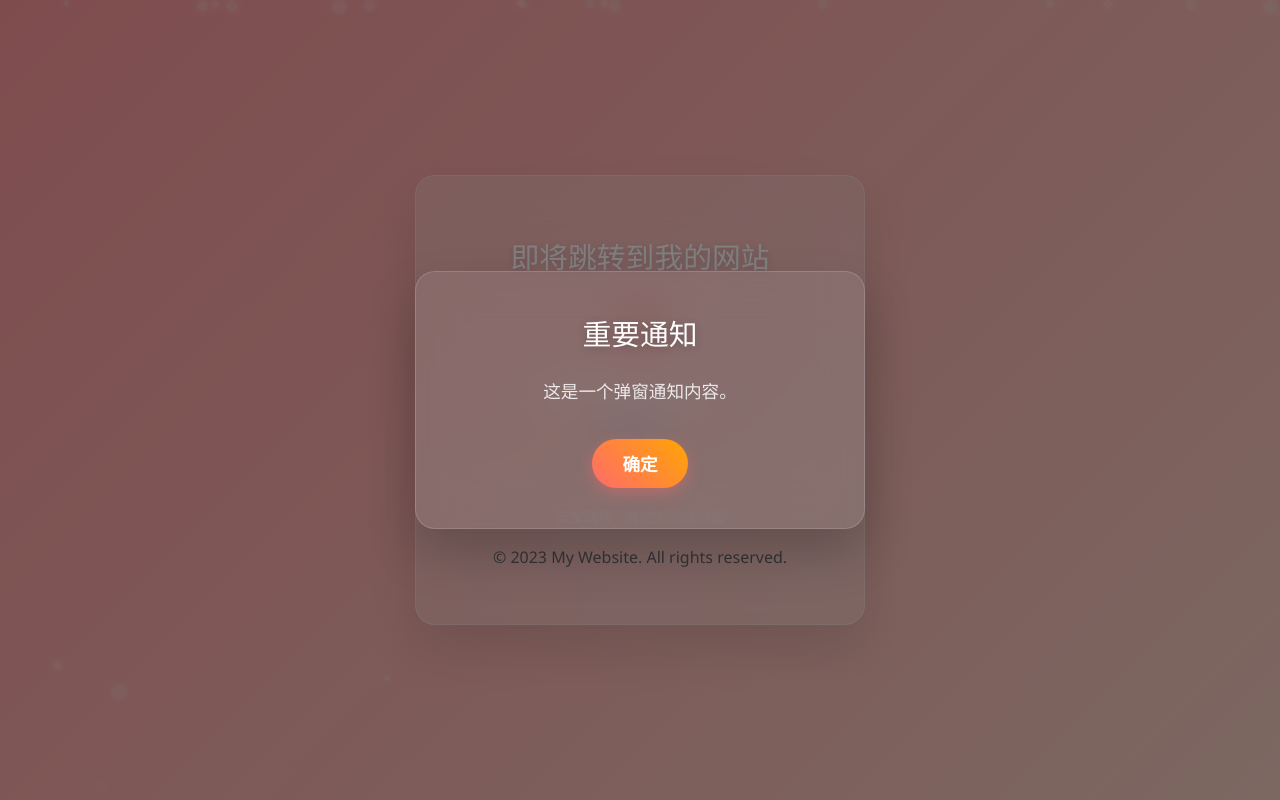
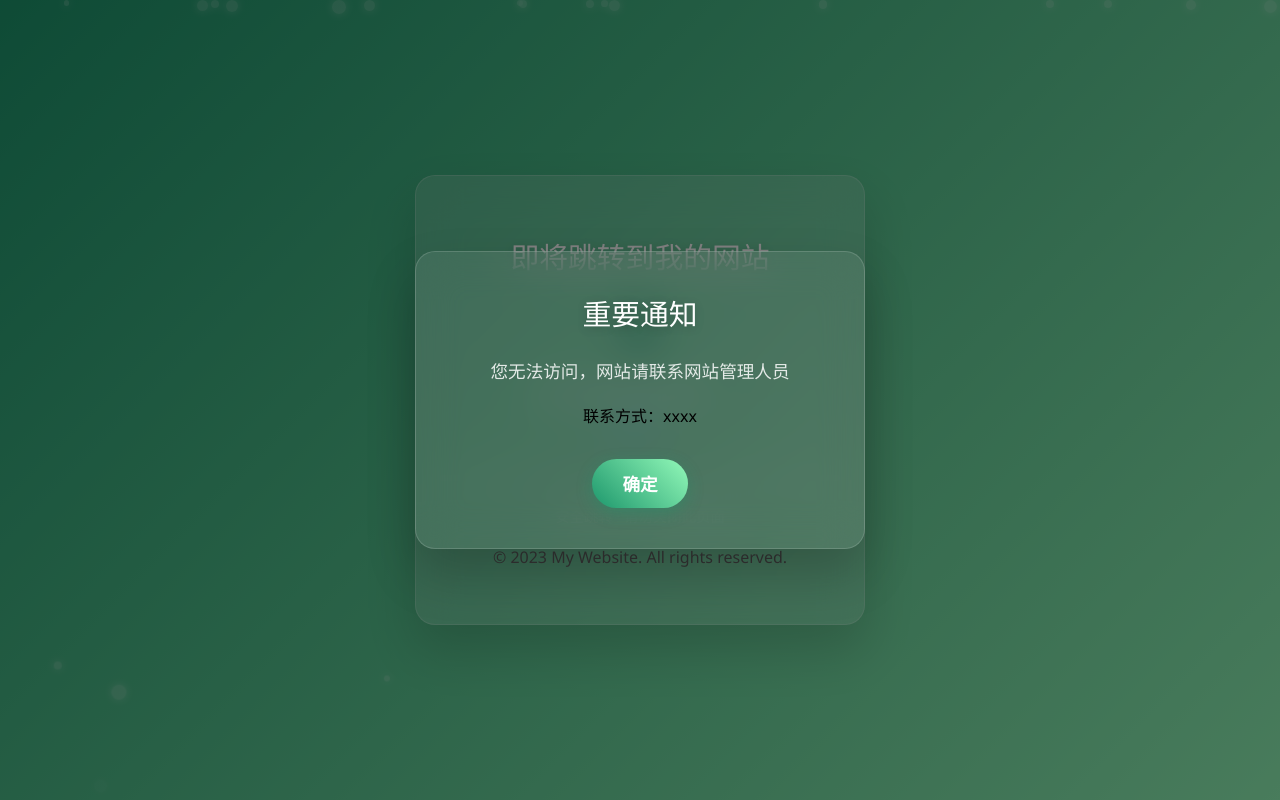
Before and after one commit to xiaobaissr/Jump-page, a plain HTML site: page index.html in a window 1280 px wide. Drawn offline with Linux system fonts and the light colour scheme.

Commit message:
添加演示

```diff
--- a/config.json
+++ b/config.json
@@ -6,11 +6,11 @@
     ],
     "countdownDuration": 5,
     "pageTitle": "跳转到我的网站",
-    "theme": "sakura",
+    "theme": "forest",
     "footerCode": "<p style='text-align: center; margin-top: 20px; color: #666;'>© 2023 My Website. All rights reserved.</p>",
     "popup": {
         "title": "重要通知",
-        "content": "这是一个弹窗通知内容。",
+        "content": "您无法访问，网站请联系网站管理人员<p>联系方式：xxxx",
         "buttonText": "确定",
         "buttonLink": "#"
     }
--- a/src/css/themes.css
+++ b/src/css/themes.css
@@ -30,6 +30,11 @@ body.deepsea-theme {
     background: linear-gradient(145deg, #1a2980, #26d0ce);
 }
 
+.deepsea-theme .popup-btn {
+    background: linear-gradient(45deg, #1a2980, #26d0ce);
+    box-shadow: 0 5px 15px rgba(26, 41, 128, 0.4);
+}
+
 /* 日落橙主题 */
 body.sunset-theme {
     background: linear-gradient(135deg, #ff9a9e 0%, #fecfef 100%) !important;
@@ -57,6 +62,11 @@ body.sunset-theme {
 
 .sunset-theme .guide-box {
     background: linear-gradient(145deg, #ff9a9e, #fecfef);
+}
+
+.sunset-theme .popup-btn {
+    background: linear-gradient(45deg, #ff9a9e, #ff6b6b);
+    box-shadow: 0 5px 15px rgba(255, 107, 107, 0.4);
 }
 
 /* 森林绿主题 */
@@ -88,6 +98,11 @@ body.forest-theme {
     background: linear-gradient(145deg, #1d976c, #93f9b9);
 }
 
+.forest-theme .popup-btn {
+    background: linear-gradient(45deg, #1d976c, #93f9b9);
+    box-shadow: 0 5px 15px rgba(29, 151, 108, 0.4);
+}
+
 /* 紫罗兰主题 */
 body.violet-theme {
     background: linear-gradient(135deg, #667eea 0%, #764ba2 100%) !important;
@@ -115,6 +130,11 @@ body.violet-theme {
 
 .violet-theme .guide-box {
     background: linear-gradient(145deg, #667eea, #764ba2);
+}
+
+.violet-theme .popup-btn {
+    background: linear-gradient(45deg, #667eea, #b860f7);
+    box-shadow: 0 5px 15px rgba(102, 126, 234, 0.4);
 }
 
 /* 樱花粉主题 */
@@ -145,3 +165,8 @@ body.sakura-theme {
 .sakura-theme .guide-box {
     background: linear-gradient(145deg, #ff9a9e, #fad0c4);
 }
+
+.sakura-theme .popup-btn {
+    background: linear-gradient(45deg, #ff9a9e, #fad0c4);
+    box-shadow: 0 5px 15px rgba(255, 154, 158, 0.4);
+}
--- a/src/js/countdown.js
+++ b/src/js/countdown.js
@@ -57,6 +57,10 @@ async function showPopup() {
     // 获取配置
     const config = await fetchConfig();
 
+    // 获取当前主题
+    const bodyClass = document.body.className;
+    const currentTheme = bodyClass.split(' ').find(cls => cls.endsWith('-theme')) || 'default-theme';
+
     // 创建弹窗元素
     const popupContainer = document.createElement('div');
     popupContainer.className = 'popup-overlay';
@@ -70,7 +74,7 @@ async function showPopup() {
                     <p class="popup-message">${config.popup?.content || '这是一个弹窗通知内容。'}</p>
                 </div>
                 <div class="popup-footer">
-                    <button class="popup-btn" id="popupButton">${config.popup?.buttonText || '确定'}</button>
+                    <button class="popup-btn ${currentTheme}" id="popupButton">${config.popup?.buttonText || '确定'}</button>
                 </div>
             </div>
         </div>
@@ -142,7 +146,6 @@ async function showPopup() {
         }
 
         .popup-btn {
-            background: linear-gradient(45deg, #ff6b6b, #ffa502);
             color: white;
             border: none;
             padding: 12px 30px;
@@ -150,12 +153,20 @@ async function showPopup() {
             border-radius: 50px;
             cursor: pointer;
             font-weight: 600;
-            box-shadow: 0 5px 15px rgba(255, 107, 107, 0.4);
             transition: all 0.3s ease;
         }
 
         .popup-btn:hover {
             transform: translateY(-3px);
+        }
+
+        /* 默认按钮样式 */
+        .popup-btn.default-theme {
+            background: linear-gradient(45deg, #ff6b6b, #ffa502);
+            box-shadow: 0 5px 15px rgba(255, 107, 107, 0.4);
+        }
+
+        .popup-btn.default-theme:hover {
             box-shadow: 0 8px 20px rgba(255, 107, 107, 0.6);
         }
 
```
Also changed, not shown: src/assets/img/deepsea.jpg (added), src/assets/img/deepsea1.jpg (added), src/assets/img/forest.jpg (added), src/assets/img/forest1.jpg (added), src/assets/img/sakura.jpg (added), src/assets/img/sakura1.jpg (added), src/assets/img/sunset.jpg (added), src/assets/img/sunset1.jpg (added), src/assets/img/violet.jpg (added), src/assets/img/violet1.jpg (added), src/assets/img/演示.jpg (deleted), 1 other file.
